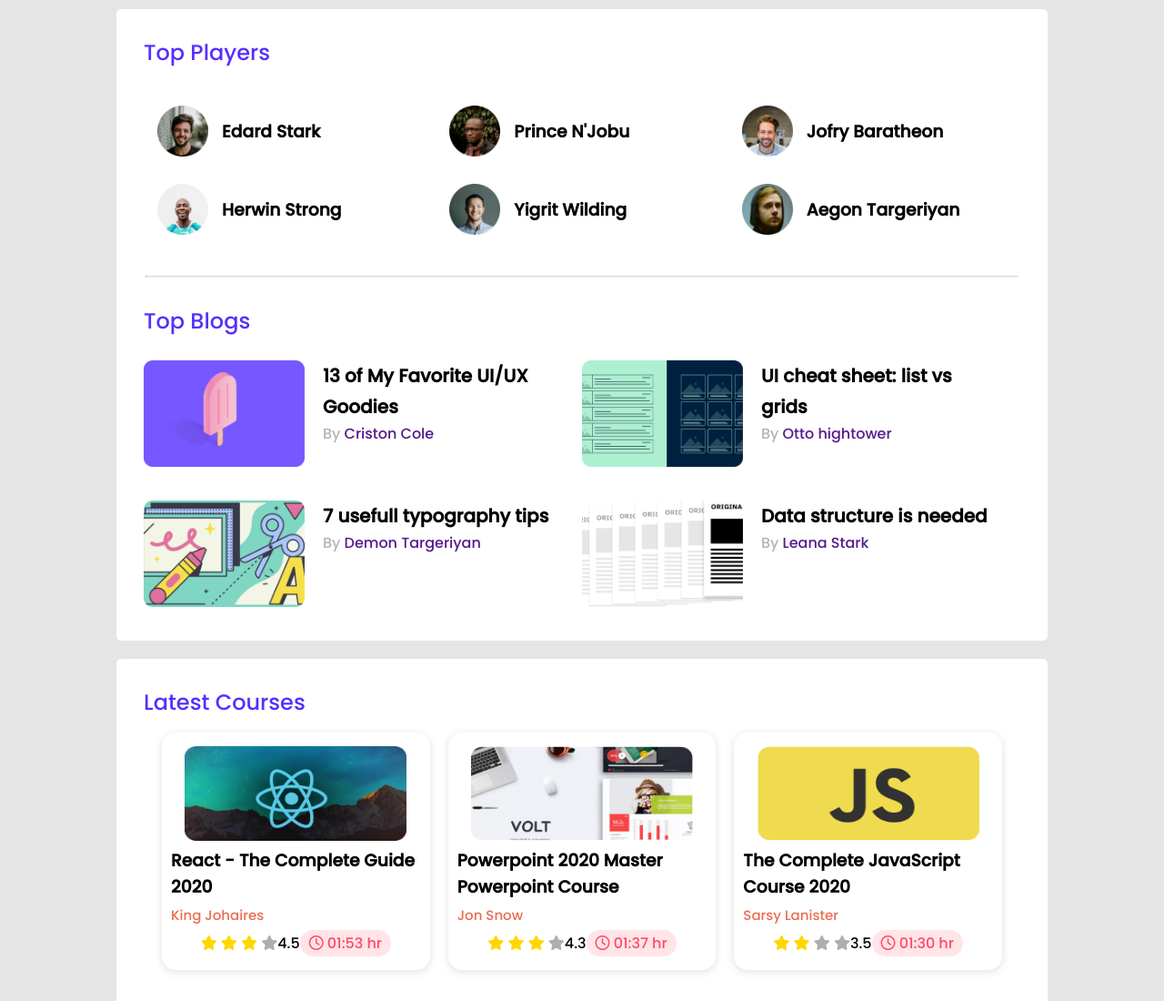
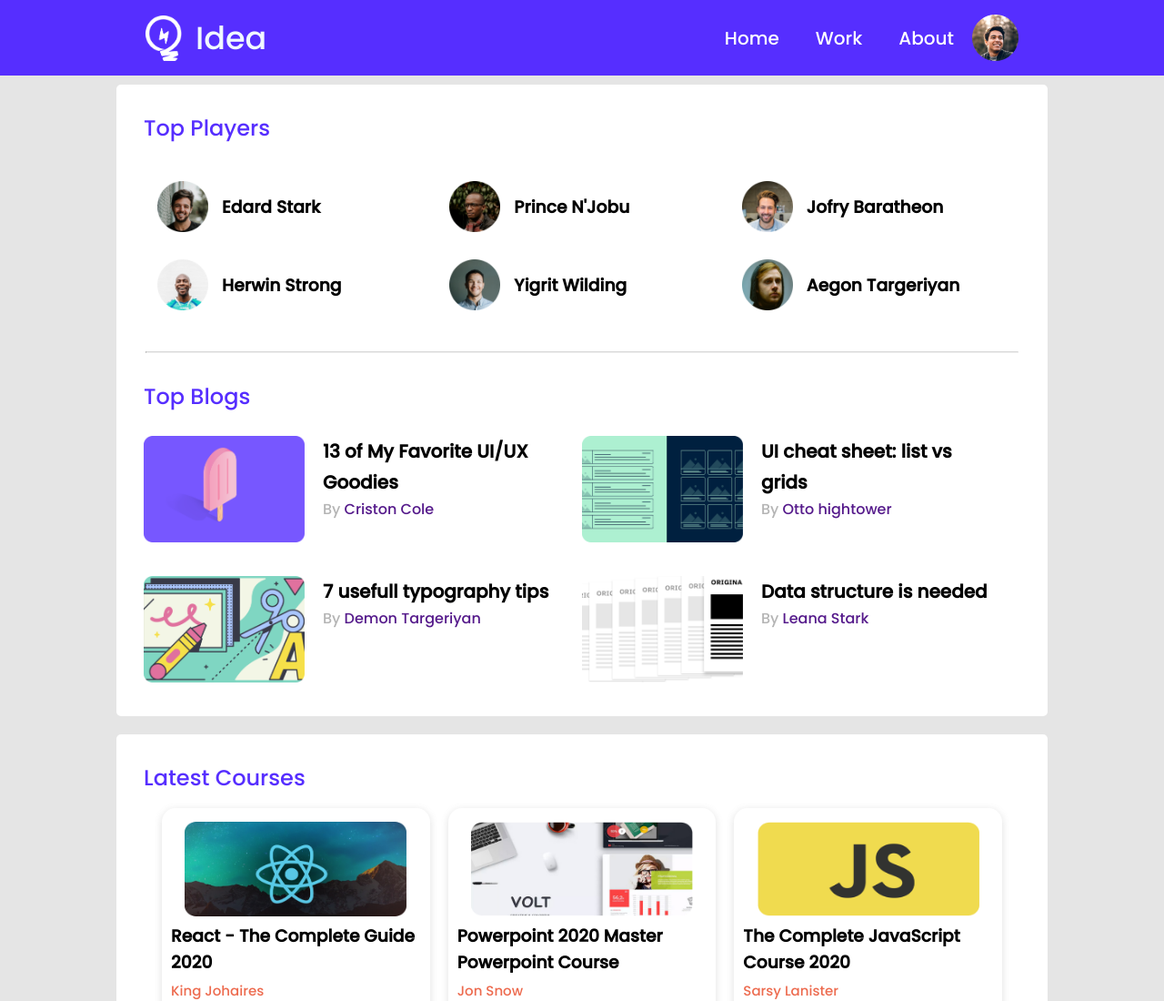
Before and after one commit to tonoy7/leader-board, a plain HTML site: page index.html in a window 1280 px wide. Shown: the top 1100 px of the page at 91% size. Drawn offline with Linux system fonts and the light colour scheme.

Commit message:
responsived

```diff
--- a/index.html
+++ b/index.html
@@ -5,11 +5,40 @@
     <meta http-equiv="X-UA-Compatible" content="IE=edge" />
     <meta name="viewport" content="width=device-width, initial-scale=1.0" />
     <title>Leader Board</title>
-    <link rel="icon" type="image/x-icon" href="https://avatars.githubusercontent.com/u/53802153?v=4" />
+    <link rel="icon" type="image/x-icon" href="images/icons/logo2.png" />
     <script src="https://kit.fontawesome.com/6f086dc852.js" crossorigin="anonymous"></script>
     <link rel="stylesheet" href="style.css" />
   </head>
   <body>
+    <header>
+      <div class="top">
+        <div class="side left">
+          <img src="images/icons/logo.png" alt="Logo" />
+          <span class="main-title">Idea</span>
+        </div>
+        <div class="side right">
+          <div class="menu">
+            <ul>
+              <li>Home</li>
+              <li>Work</li>
+              <li>About</li>
+            </ul>
+          </div>
+          <img src="images/icons/profile.png" alt="profile-pic" />
+          <!-- 3 line for mobile screen -->
+          <div class="mobile-menu">
+            <i class="fa-solid fa-bars"></i>
+          </div>
+        </div>
+      </div>
+    </header>
+    <div class="drop-down-menu">
+      <ul>
+        <li>HOME</li>
+        <li>WORK</li>
+        <li>ABOUT</li>
+      </ul>
+    </div>
     <main>
       <!-- player section -->
       <section class="container">
@@ -103,7 +132,6 @@
               </div>
             </div>
           </div>
-
           <div class="course">
             <div class="course-thumbnail">
               <img src="images/courses/course-2.png" alt="" />
@@ -128,7 +156,6 @@
               </div>
             </div>
           </div>
-
           <div class="course">
             <div class="course-thumbnail">
               <img src="images/courses/course-3.png" alt="" />
--- a/style.css
+++ b/style.css
@@ -8,12 +8,60 @@ body {
   font-family: "Poppins", sans-serif;
   background: #e5e5e5;
 }
-.top-head {
+header {
   background-color: #562eff;
-  width: 1024px;
   display: flex;
   justify-content: center;
 }
+.top {
+  width: 1000px;
+  display: flex;
+  align-items: center;
+  justify-content: space-between;
+}
+.side {
+  margin: auto 20px;
+  padding-top: 15px;
+  padding-bottom: 15px;
+  color: #ffffff;
+  display: flex;
+  align-items: center;
+  justify-content: space-around;
+}
+.left img {
+  height: 50px;
+  width: 40px;
+  margin-right: 15px;
+}
+.right img {
+  height: 51px;
+  width: 51px;
+}
+.main-title {
+  cursor: pointer;
+  font-size: 35px;
+  color: aliceblue;
+}
+
+.menu > ul {
+  display: flex;
+}
+.menu > ul > li {
+  list-style: none;
+  margin: auto 20px;
+  font-size: 20px;
+}
+.mobile-menu {
+  display: none;
+}
+.drop-down-menu {
+  text-align: center;
+  line-height: 50px;
+  background-color: #180046;
+  color: #ffffff;
+  display: none;
+}
+
 main {
   display: flex;
   flex-direction: column;
@@ -117,6 +165,7 @@ a {
 }
 
 .dezig {
+  width: auto;
   display: flex;
   flex-direction: row;
   justify-content: space-between;
@@ -146,7 +195,17 @@ a {
 .foot a {
   color: #af3443;
 }
+/* for mobile devices */
 @media only screen and (max-width: 767px) {
+  .menu {
+    display: none;
+  }
+  .mobile-menu {
+    display: block;
+    font-size: 2em;
+    margin-left: 10px;
+  }
+
   .container {
     width: 95%;
   }
```
Also changed, not shown: images/icons/logo2.png (added).
